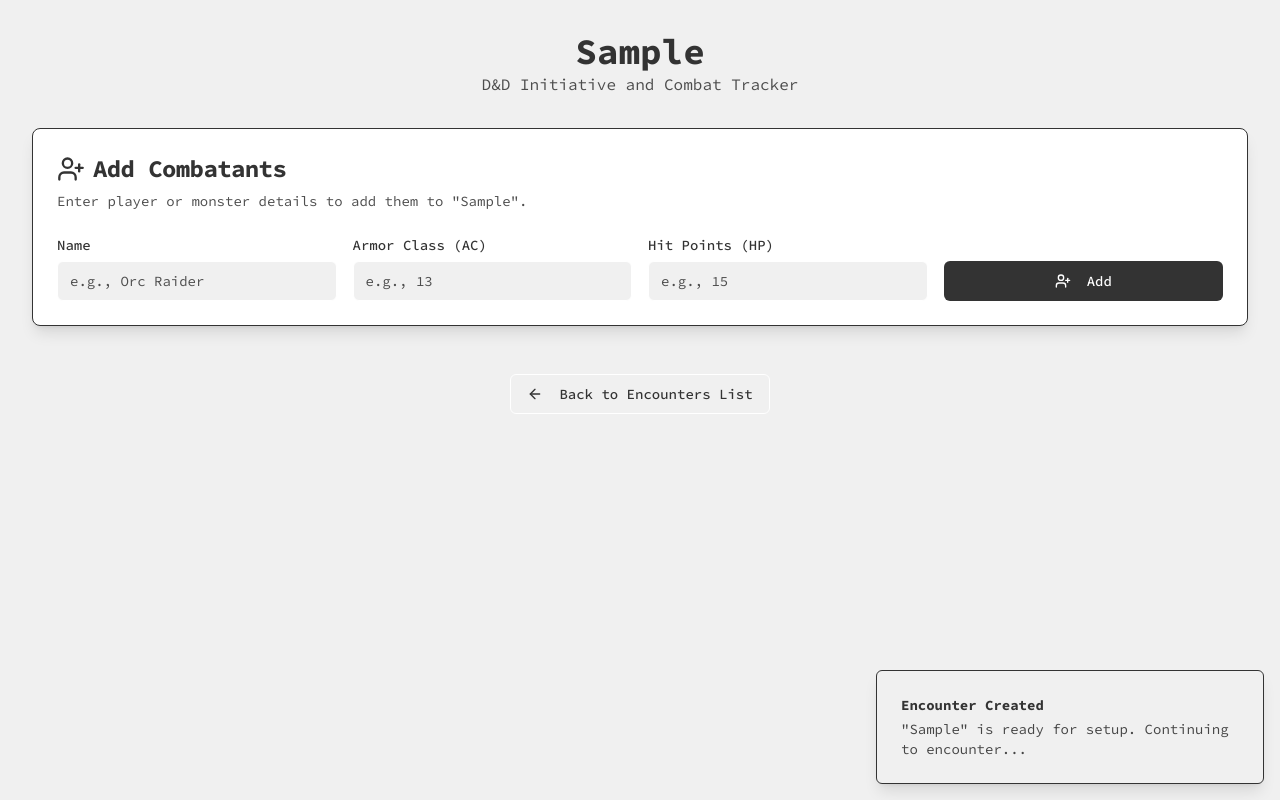
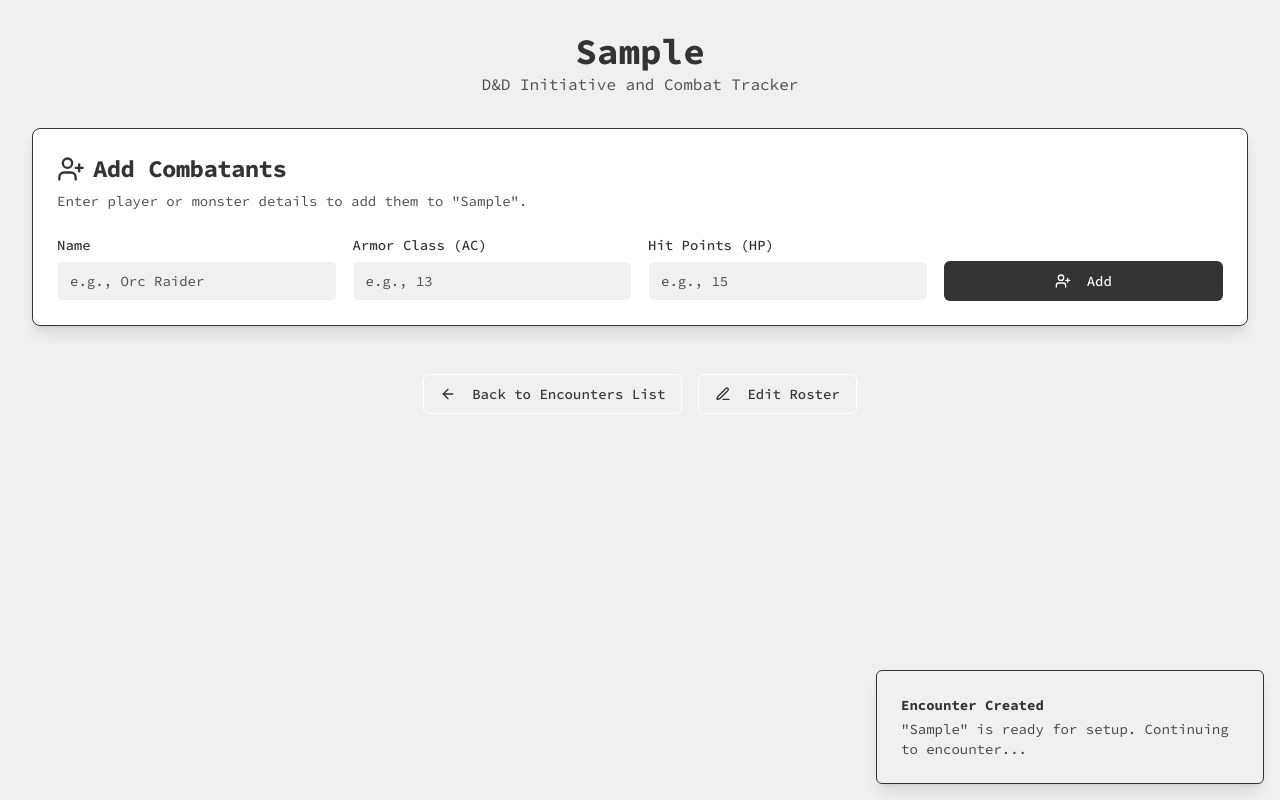
Before and after one commit to YigitSalihEmecen/DnD_Initiative_Tracker, a Next.js app: page / in a window 1280 px wide. Both pictures are taken after typing "Sample" into the empty fields and a click on the button "Create & Setup". Built offline with nearby package versions, Linux system fonts and the light colour scheme.

Commit message:
I dont see any edit roster button. fix it

```diff
--- a/src/components/ActiveEncounter.tsx
+++ b/src/components/ActiveEncounter.tsx
@@ -171,7 +171,7 @@ export default function ActiveEncounter({ encounter, onEncounterUpdate, onExitEn
   }, [stage, rosterEditMode]);
 
 
-  const canEditRoster = players.length > 0 && stage !== 'COMBAT_ACTIVE';
+  const canEditRoster = stage !== 'COMBAT_ACTIVE'; // Changed condition here
   const showDeleteButtonOnRow = rosterEditMode && stage !== 'COMBAT_ACTIVE';
 
 
```
